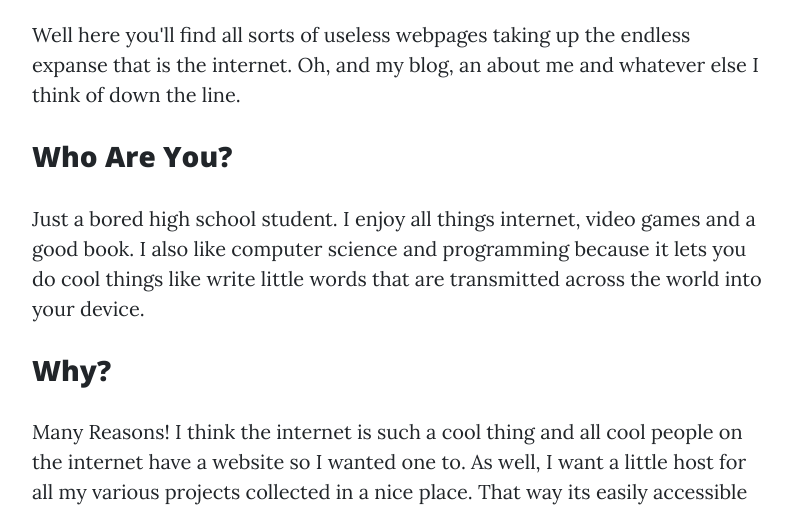
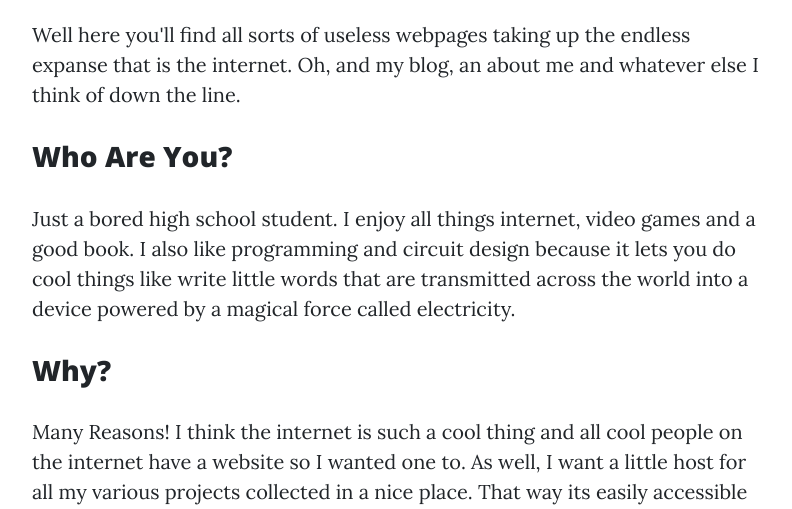
Before and after one commit to XXtechsec/personalWebsite, a Flask app: page / in a window 1280 px wide. Shown: the part 626-1135 px from the top of the page, without its empty margins (243-1035 px from the left). Run offline with Flask 2, Linux system fonts and the light colour scheme; some libraries are stand-ins or nearby versions.

Commit message:
finishing touches

```diff
--- a/base/templates/InfoPages/index.html
+++ b/base/templates/InfoPages/index.html
@@ -45,8 +45,8 @@
                     <h3>Who Are You?</h3>
                     <p>Just a bored high school student. I enjoy all things internet, video games and a good book. I
                         also
-                        like computer science and programming because it lets you do cool things like write little words
-                        that are transmitted across the world into your device.</p>
+                        like programming and circuit design because it lets you do cool things like write little words
+                        that are transmitted across the world into a device powered by a magical force called electricity.</p>
                     <h3>Why?</h3>
                     <p>Many Reasons! I think the internet is such a cool thing and all cool people on the internet have
                         a
--- a/base/templates/base.html
+++ b/base/templates/base.html
@@ -10,6 +10,7 @@
 
     <title>Anthony's Corner Of The Internet - {% block title %}{% endblock %}</title>
 
+    <link rel="icon" href="{{ url_for('static', filename='/img/iconshadow.png') }}">
     <!-- Bootstrap core CSS -->
     <link href="{{ url_for('static', filename='css/bootstrap/bootstrap.min.css') }}" rel="stylesheet">
     <link href="{{ url_for('static', filename='css/customcss/portfolio.css') }}" rel="stylesheet">
```
Also changed, not shown: base/static/img/iconshadow.png (added).
